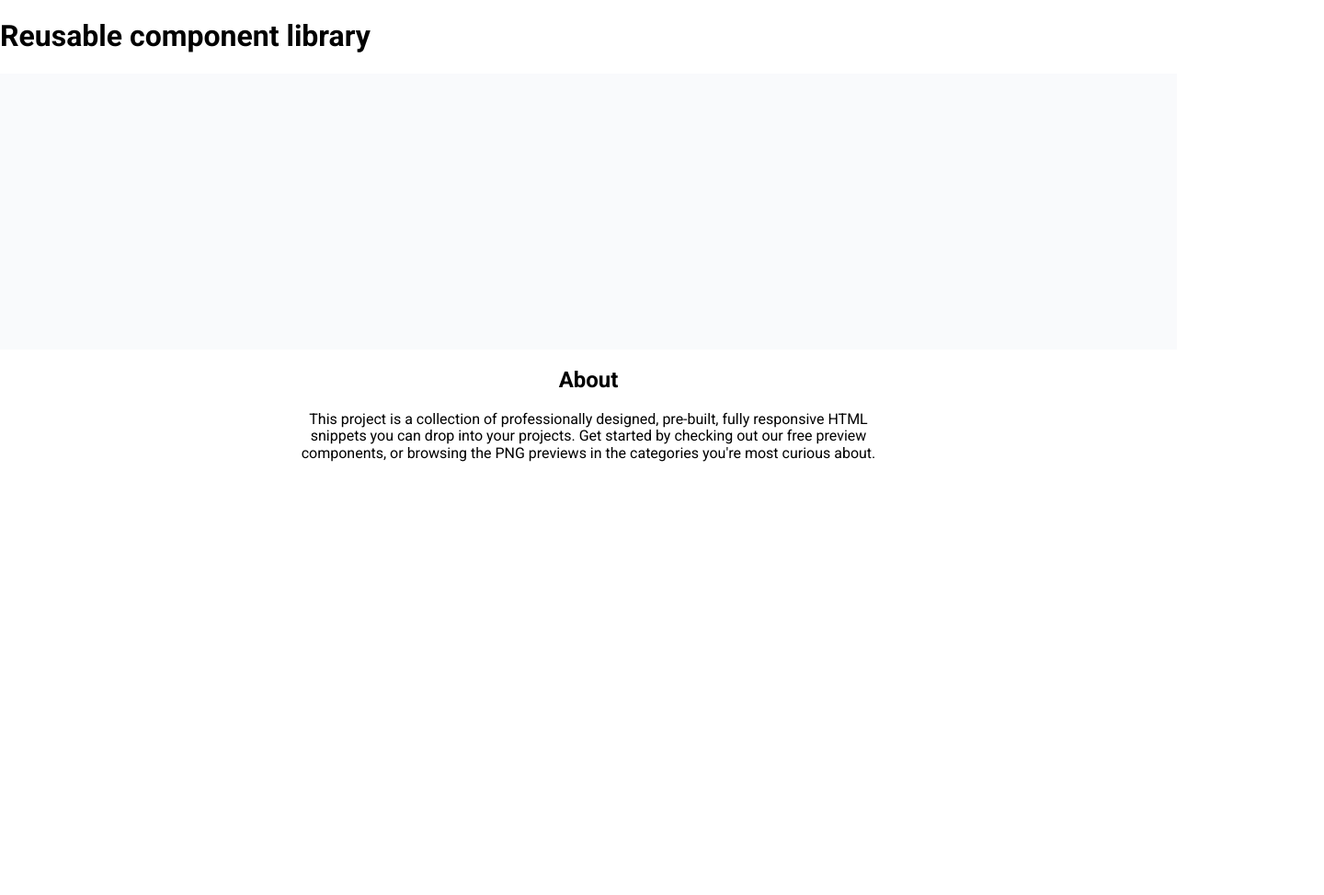
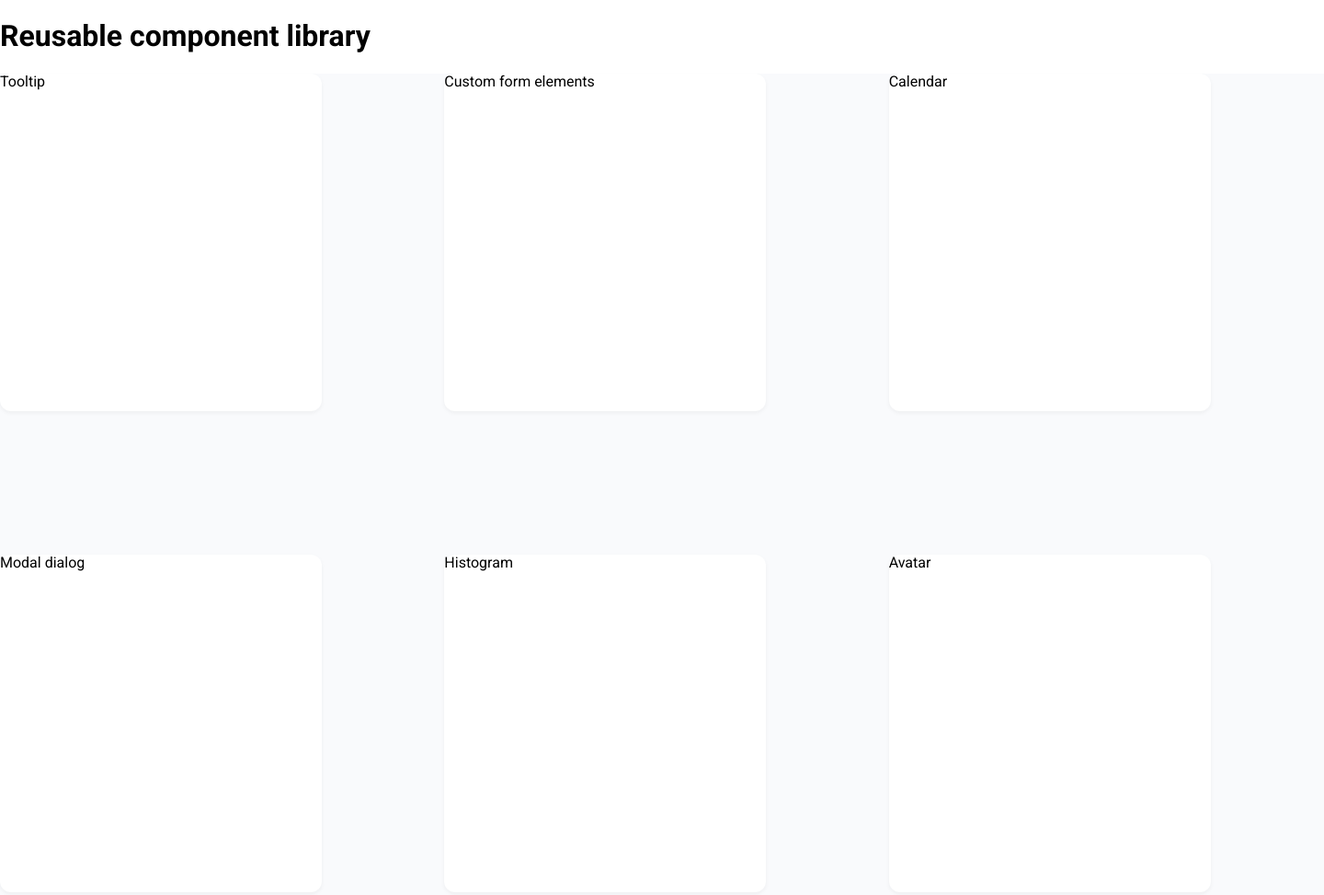
Before and after one commit to js-tasks-ru/htmlcss-20230411_eugenia-surago, a website: page index.html in a window 1280 px wide. Shown: the top 973 px of the page at 92% size, 1440 px wide, since content can reach past the window. Before the commit the page ends 800 px from the top, so only its background shows below. Drawn offline with nearby package versions, Linux system fonts and the light colour scheme.

Commit message:
strat working on cards

```diff
--- a/assets/css/main.css
+++ b/assets/css/main.css
@@ -33,3 +33,42 @@
 * {
     font-family: 'Roboto', sans-serif;
 }
+
+.card {
+    width: 350px;
+    height: 367px;
+    background: #FFFFFF;
+    box-shadow: 0px 2px 4px rgba(33, 36, 41, 0.05);
+    border-radius: 12px;
+}
+
+.main {
+    width: 1440px;
+    height: 1036px;
+    background: #F9FAFC;
+    display: grid;
+    grid-gap: 10px;
+    grid-template-areas:
+        "my-Tooltip my-Custom my-Calendar "
+        "my-Modal my-Histogram my-Avatar";
+    grid-template-columns: repeat(auto-fit, minmax(120px, 1fr));
+}
+
+.l-Tooltip {
+    grid-area: my-Tooltip;
+}
+.l-Custom {
+    grid-area: my-Custom;
+}
+.l-Calendar {
+    grid-area: my-Calendar;
+}
+.l-Modal {
+    grid-area: my-Modal;
+}
+.l-Histogram {
+    grid-area: my-Histogram;
+}
+.l-Avatar {
+    grid-area: my-Avatar;
+}
--- a/index.html
+++ b/index.html
@@ -17,6 +17,24 @@
             </h1>
         </header>
         <main class="main">
+            <div class="card l-Tooltip">
+                Tooltip
+            </div>
+            <div class="card l-Custom">
+                Custom form elements
+            </div>
+            <div class="card l-Calendar">
+                Calendar
+            </div>
+            <div class="card l-Modal">
+                Modal dialog
+            </div>
+            <div class="card l-Histogram">
+                Histogram
+            </div>
+            <div class="card l-Avatar">
+                Avatar
+            </div>
         </main>
         <footer class="footer">
             <h2 class="footer__title">About</h2>
```
